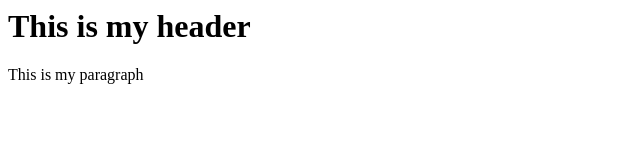
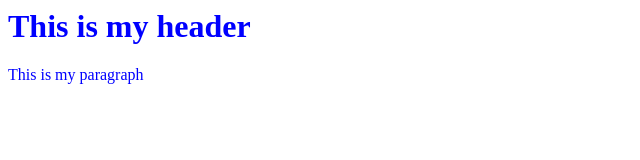
Before and after one commit to A-Hameiri/Learn-Git-SSH, a plain HTML site: page Index.html in a window 1280 px wide. Shown: the whole page, without its empty margins (0-640 px from the left). Drawn offline with Linux system fonts and the light colour scheme.

Commit message:
added Style tags and styles

```diff
--- a/Index.html
+++ b/Index.html
@@ -2,6 +2,10 @@
  <!-- Please use CSS styling here-->
 
 <head>
+  <style>
+    H1 {color:blue; font size:300%}
+    p  {color:blue}
+   </style>
 
 </head>
 
```
